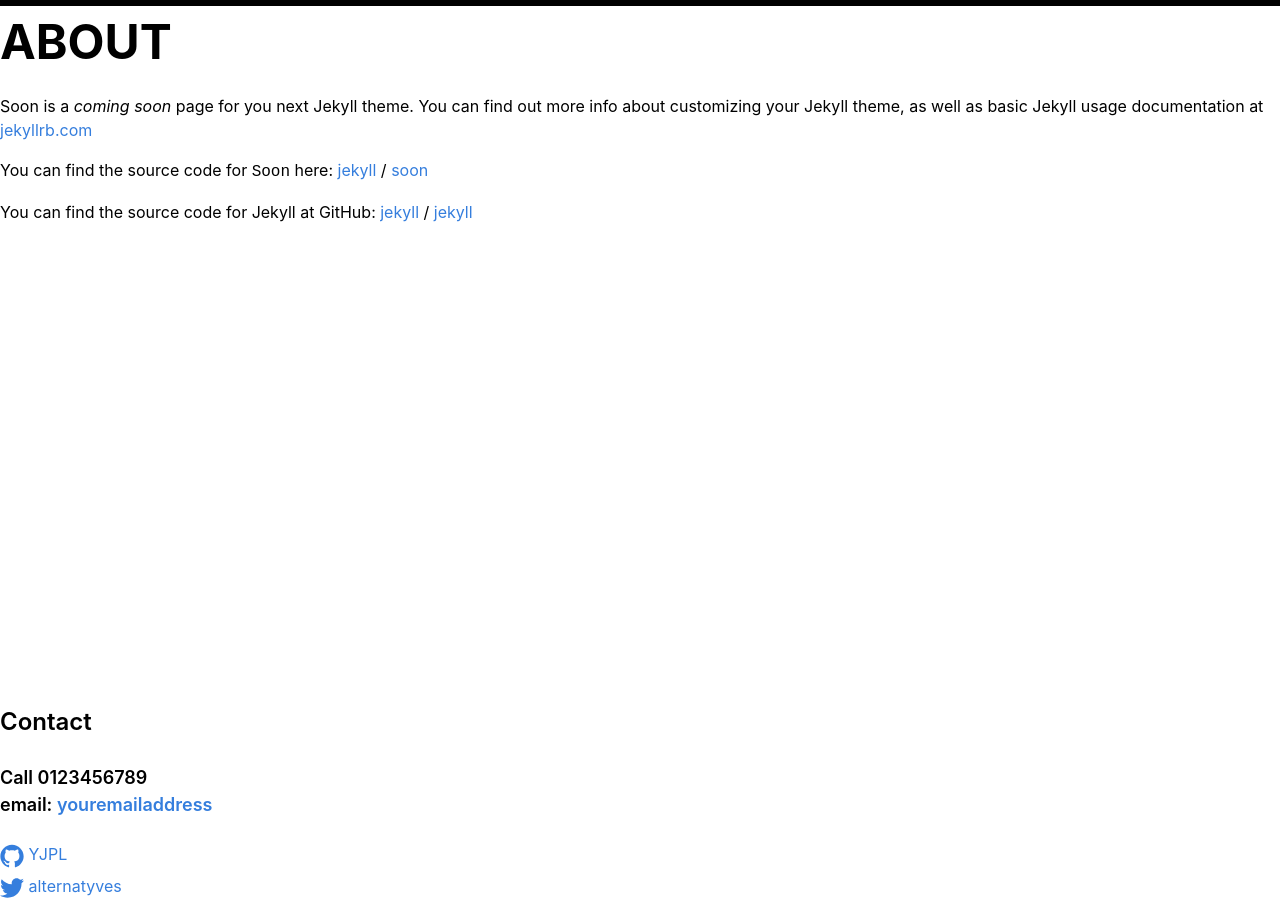
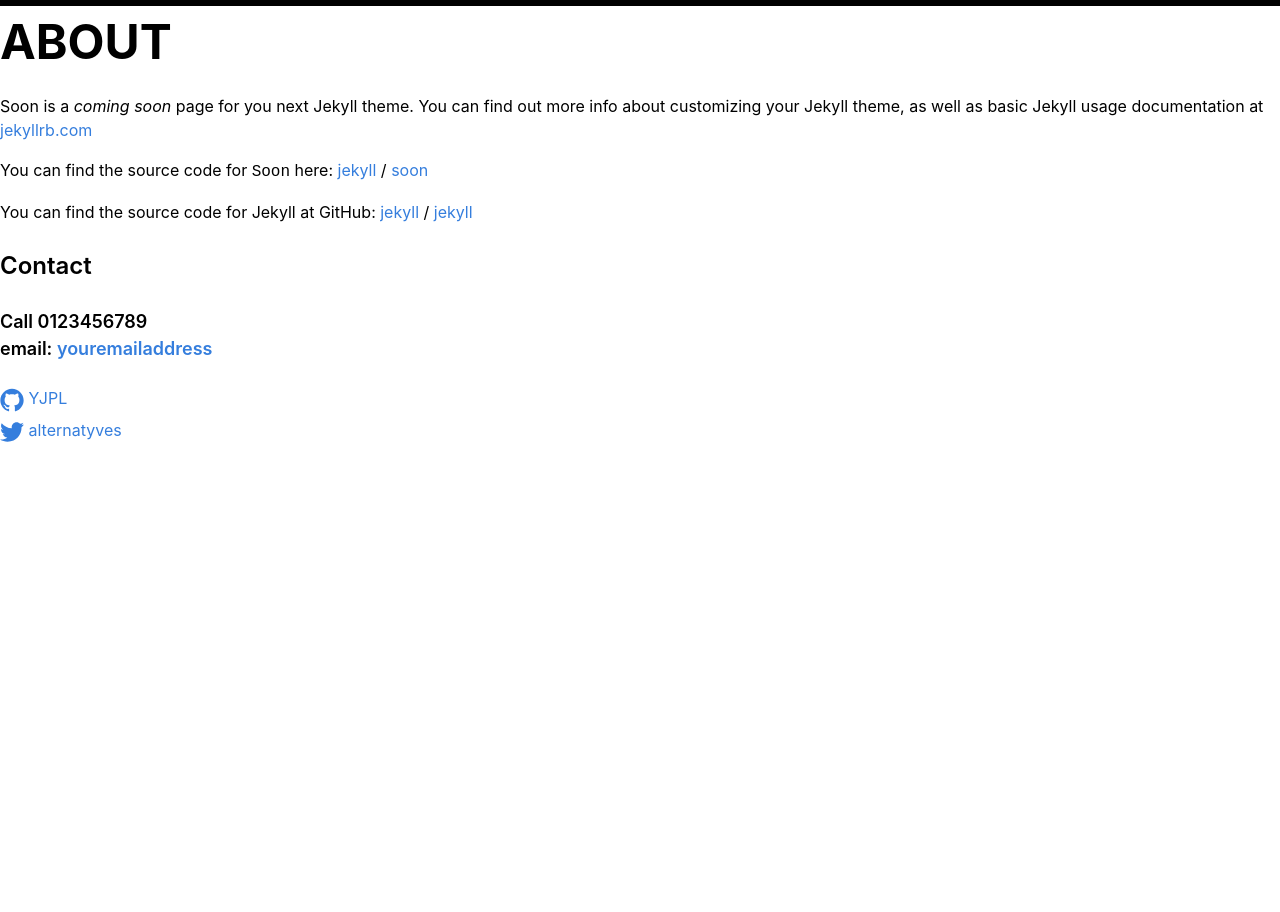
Before and after one commit to ASSahasranamam/soon, a Jekyll site: the page built from _pages/about.md, in a window 1280 px wide. Built offline with Jekyll 4.4.1, drawn with Linux system fonts in a browser that asks for light colours.

Commit message:
Update main.css

```diff
--- a/assets/main.css
+++ b/assets/main.css
@@ -2,8 +2,7 @@ head {
 }
 
 .Site {
-  display: flex;
-  height: 100vh;
+  height: 90vh;
   max-height: 100vh;
 
   flex-direction: column;
@@ -19,7 +18,7 @@ body {
 	margin: 0 auto 6px;
 	padding: 0;
 	height: 100%;
-	overflow: hidden;
+	overflow: show;
 	}
 
 #bg {
```
